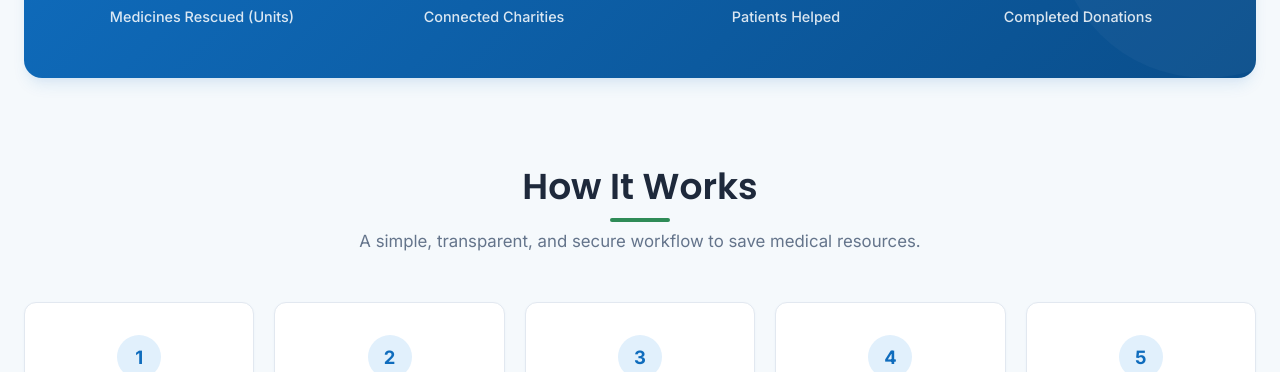
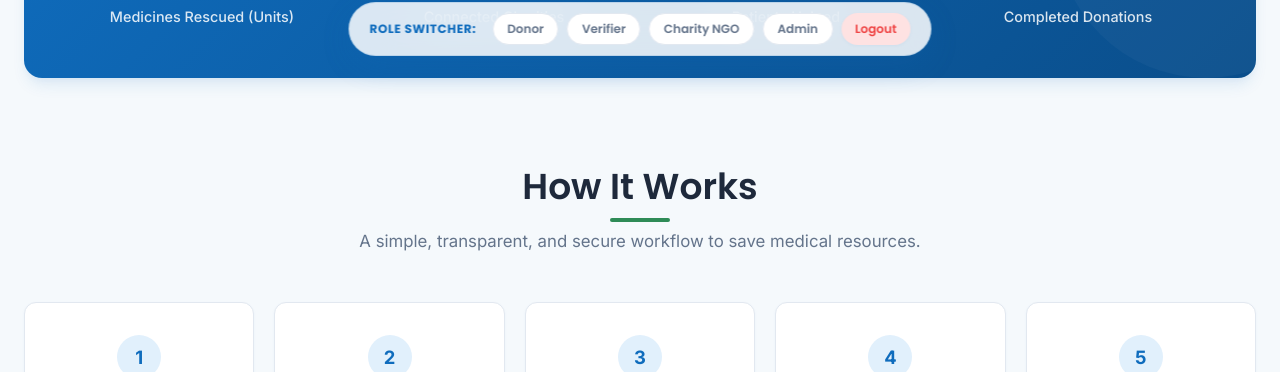
Before and after one commit to harshithsai2007/Medicine-Rescue-and-Redistribution-System, a website built with Vite: page index.html in a window 1280 px wide. Shown: the part 728-1100 px from the top of the page. Built offline with nearby package versions, Linux system fonts and the light colour scheme.

Commit message:
Restore Role Switcher widget with secure, toastless automatic login functionality

```diff
--- a/css/styles.css
+++ b/css/styles.css
@@ -59,6 +59,7 @@ body {
   display: flex;
   flex-direction: column;
   overflow-x: hidden;
+  padding-bottom: 70px; /* Space for the floating demo bar */
 }
 
 h1, h2, h3, h4, h5, h6 {
@@ -835,6 +836,68 @@ a:hover {
   gap: 12px;
 }
 
+/* Demo Switcher Fixed Panel */
+.demo-switcher-panel {
+  position: fixed;
+  bottom: 16px;
+  left: 50%;
+  transform: translateX(-50%);
+  z-index: 999;
+  background: rgba(255, 255, 255, 0.85);
+  backdrop-filter: blur(20px);
+  border: 1px solid rgba(15, 108, 189, 0.15);
+  padding: 10px 20px;
+  border-radius: var(--radius-full);
+  box-shadow: 0 10px 30px rgba(15, 108, 189, 0.15);
+  display: flex;
+  align-items: center;
+  gap: 16px;
+}
+
+.demo-title {
+  font-family: var(--font-heading);
+  font-size: 0.75rem;
+  font-weight: 700;
+  text-transform: uppercase;
+  color: var(--primary-color);
+  letter-spacing: 0.05em;
+  white-space: nowrap;
+}
+
+.demo-roles {
+  display: flex;
+  gap: 8px;
+}
+
+.btn-demo-role {
+  padding: 6px 14px;
+  border-radius: var(--radius-full);
+  font-family: var(--font-heading);
+  font-size: 0.75rem;
+  font-weight: 600;
+  cursor: pointer;
+  border: 1px solid transparent;
+  transition: all var(--transition-fast);
+}
+
+.btn-demo-role.active {
+  background-color: var(--primary-color);
+  color: var(--text-light);
+  box-shadow: var(--shadow-sm);
+}
+
+.btn-demo-role:not(.active) {
+  background-color: #FFF;
+  color: var(--text-muted);
+  border-color: var(--border-color);
+}
+
+.btn-demo-role:not(.active):hover {
+  color: var(--primary-color);
+  border-color: var(--primary-color);
+}
+
+
 
 
 /* Search Filters Layout */
@@ -1150,5 +1213,10 @@ a:hover {
   .contact-section-grid {
     grid-template-columns: 1fr;
   }
-
+  .demo-switcher-panel {
+    width: 90%;
+    overflow-x: auto;
+    padding: 8px 12px;
+    justify-content: flex-start;
+  }
 }
--- a/js/app.js
+++ b/js/app.js
@@ -11,6 +11,7 @@ let currentUser = null;
 // Initialize App
 document.addEventListener("DOMContentLoaded", () => {
   restoreSession();
+  setupDemoSwitcher();
   setupNavigation();
   setupRouter();
   handleRoute();
@@ -72,6 +73,7 @@ function handleRoute() {
   const contentArea = document.getElementById("app-content");
 
   window.updateNavbarState?.();
+  updateDemoSwitcherActiveBtn();
 
   if (hash === "dashboard" && !currentUser) {
     navigateTo("login");
@@ -501,3 +503,44 @@ function handleLogout() {
   navigateTo("home");
   window.updateNavbarState?.();
 }
+
+// ── Demo Role Switcher ────────────────────────────────────────────────────────
+function setupDemoSwitcher() {
+  const panel = document.createElement("div");
+  panel.className = "demo-switcher-panel";
+  panel.innerHTML = `
+    <span class="demo-title">Role Switcher:</span>
+    <div class="demo-roles">
+      <button class="btn-demo-role" data-email="donor@mrrs.org"    data-role="donor">Donor</button>
+      <button class="btn-demo-role" data-email="verifier@mrrs.org" data-role="verifier">Verifier</button>
+      <button class="btn-demo-role" data-email="charity@mrrs.org"  data-role="charity">Charity NGO</button>
+      <button class="btn-demo-role" data-email="admin@mrrs.org"    data-role="admin">Admin</button>
+      <button class="btn-demo-role" id="demo-logout-btn" style="background-color:var(--danger-light);color:var(--danger-color);border:none;">Logout</button>
+    </div>
+  `;
+  document.body.appendChild(panel);
+
+  panel.querySelectorAll(".btn-demo-role:not(#demo-logout-btn)").forEach(btn => {
+    btn.addEventListener("click", async () => {
+      if (currentUser?.email === btn.dataset.email) return;
+      try {
+        apiLogout();
+        const user = await apiLogin(btn.dataset.email, "password");
+        currentUser = user;
+        window.updateNavbarState?.();
+        showToast(`Switched to ${user.name} (${btn.dataset.role})`, "success");
+        navigateTo("dashboard");
+      } catch (err) {
+        showToast("Failed to switch role: " + err.message, "error");
+      }
+    });
+  });
+
+  document.getElementById("demo-logout-btn")?.addEventListener("click", handleLogout);
+}
+
+function updateDemoSwitcherActiveBtn() {
+  document.querySelectorAll(".btn-demo-role").forEach(btn => {
+    btn.classList.toggle("active", currentUser?.email === btn.dataset.email);
+  });
+}
```
